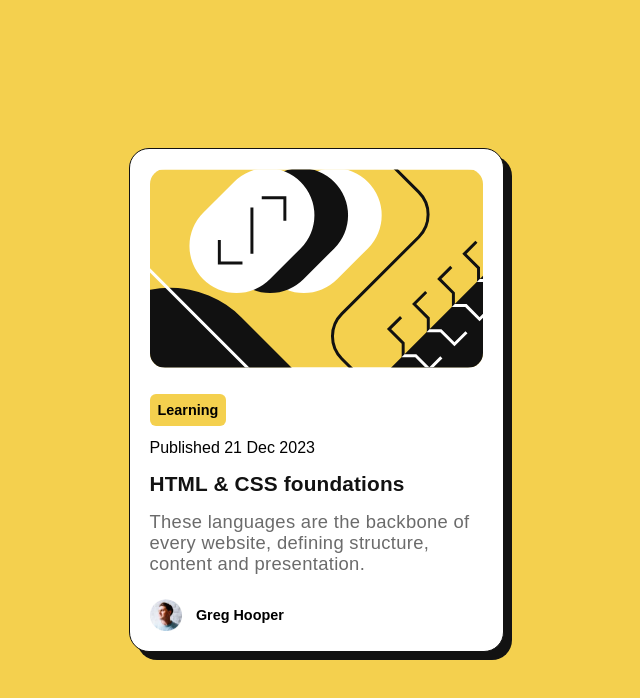
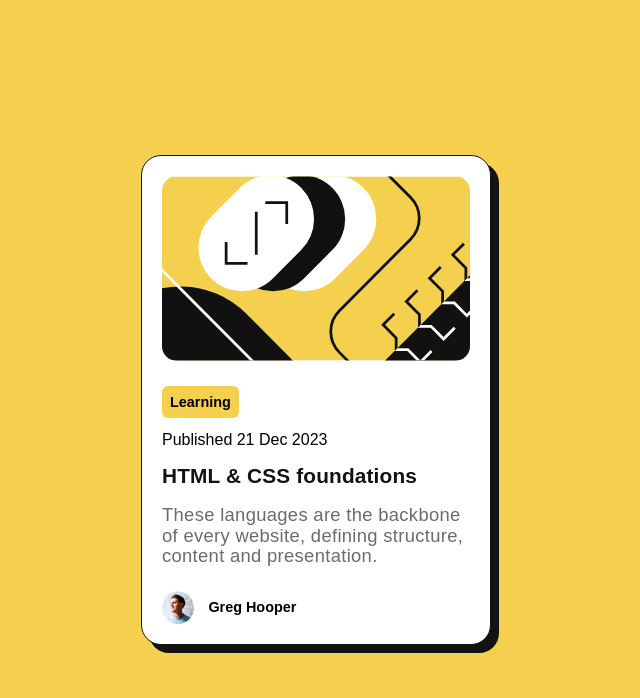
Before and after one commit to Prosper-Barnabas/Blog-preview-card, a plain HTML site: page index.html in a window 1280 px wide. Shown: the whole page, without its empty margins (324-964 px from the left). Drawn offline with Linux system fonts and the light colour scheme.

Commit message:
Reviewed Style.css

```diff
--- a/style.css
+++ b/style.css
@@ -24,12 +24,11 @@ body {
 
 #blog_card {
   background-color: var(--White);
-  max-width: 375px;
+  max-width: 350px;
   border: 1px solid var(--Gray-950);
   border-radius: 20px;
   padding: 20px;
   margin: 2rem;
-  overflow: hidden;
   box-shadow: 8px 8px 0px var(--Gray-950);
 }
 
```
